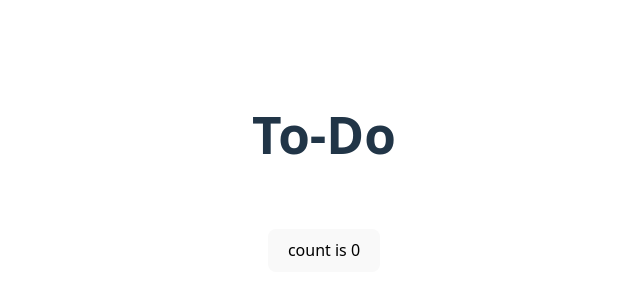
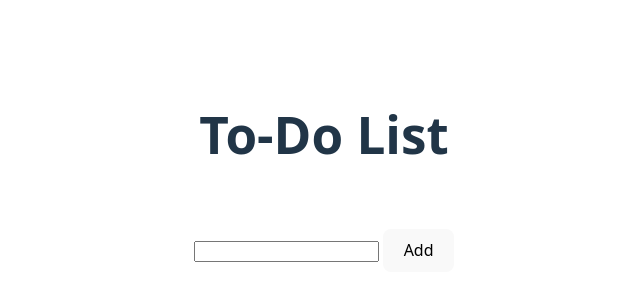
Before and after one commit to cfagan88/taskListSvelte, a Svelte app: page / in a window 1280 px wide. Shown: the part 212-512 px from the top of the page, without its empty margins (316-956 px from the left). Built offline with nearby package versions, Linux system fonts and the light colour scheme.

Commit message:
Add task form component

```diff
--- a/src/App.svelte
+++ b/src/App.svelte
@@ -1,12 +1,12 @@
 <script>
-  import Counter from './lib/Counter.svelte'
+  import TasksForm from './components/tasks-form.svelte';
 </script>
 
 <main>
-  <h1>To-Do</h1>
+  <h1>To-Do List</h1>
 
   <div class="card">
-    <Counter />
+    <TasksForm />
   </div>
 </main>
 
--- /dev/null
+++ b/src/components/tasks-form.svelte
@@ -0,0 +1,6 @@
+<form>
+  <label>
+    <input name="newTask" />
+  </label>
+  <button>Add</button>
+</form>
```
